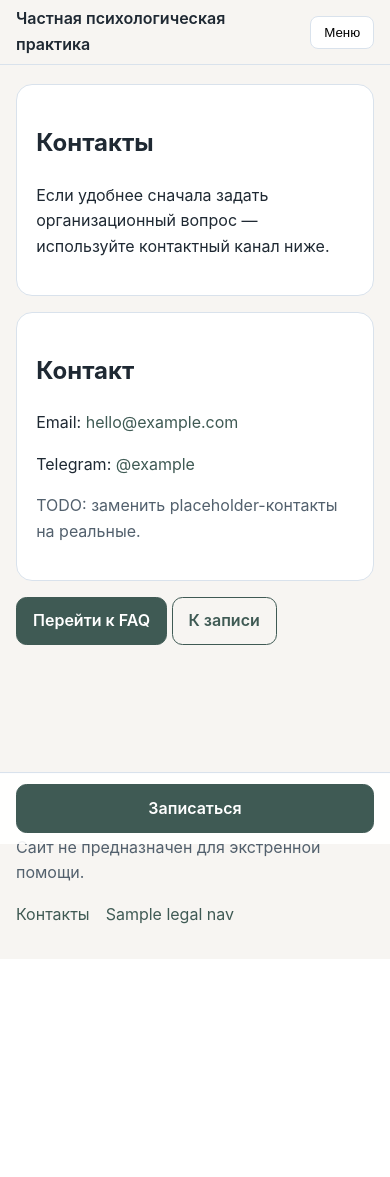
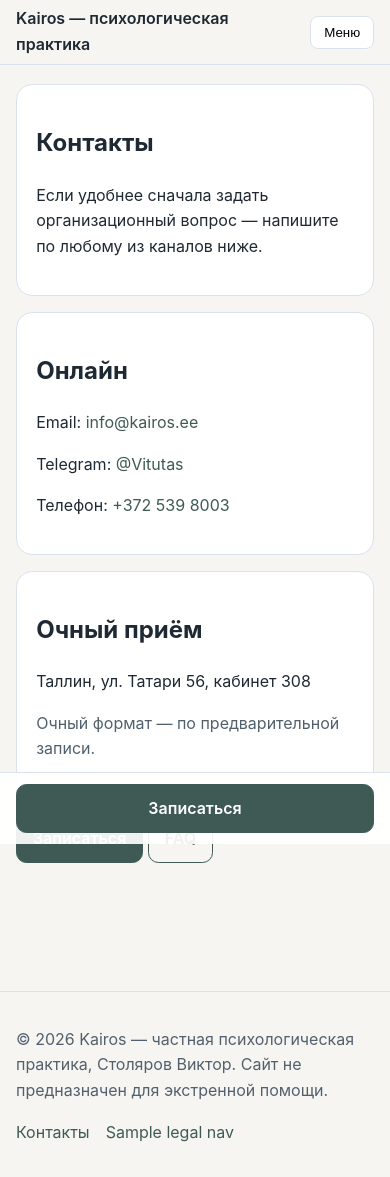
Before and after one commit to surf595/site, a Node project: template views/pages/contacts.ejs in a window 390 px wide. Before the commit the page ends 959 px from the top, so only its background shows below. Run offline with Node 20 templates, Linux system fonts and the light colour scheme; the template is opened without the code that fills it: most values are stand-ins (such as "Sample title", 1, 10 or a date in 2020).

Commit message:
content: add real contacts, brand name Kairos, specialist Victor Stolyarov
- CONT-1: Replace all placeholder contacts with real data
  - Email: info@kairos.ee
  - Telegram: @Vitutas
  - Phone: +372 539 8003
  - Address: Tallinn, Tatari 56, office 308
- Brand: Set practice name to "Kairos" everywhere (header, footer, meta)
- About: Update hero with specialist name Столяров Виктор
- Contacts: Restructure page into online/in-person cards
- SEO: Update page titles and meta descriptions with real brand and location
- PERF-1: Install and wire compression middleware (npm install)

https://claude.ai/code/session_014Pe6NA1upMMGqNrJp5rpjG

```diff
--- a/server.js
+++ b/server.js
@@ -130,8 +130,8 @@ app.get("/sitemap.xml", (req, res) => {
 app.get("/", (req, res) => {
   render(res, "pages/home", {
     page: meta(
-      "Психологическая практика — бережная индивидуальная работа",
-      "Русскоязычная психологическая практика: ясный формат, конфиденциальность и спокойный путь к записи.",
+      "Kairos — психологическая практика в Таллине | Столяров Виктор",
+      "Частная психологическая практика на русском языке. Индивидуальная работа онлайн и очно в Таллине. Запись: info@kairos.ee",
       "/"
     ),
     faq,
@@ -140,7 +140,7 @@ app.get("/", (req, res) => {
 
 app.get("/about", (req, res) => {
   render(res, "pages/about", {
-    page: meta("О специалисте", "Подход, квалификация, границы и формат работы.", "/about"),
+    page: meta("О специалисте — Столяров Виктор", "Частная психологическая практика в Таллине. Индивидуальная работа со взрослыми на русском языке.", "/about"),
   });
 });
 
@@ -187,7 +187,7 @@ app.get("/faq", (req, res) => {
 
 app.get("/contacts", (req, res) => {
   render(res, "pages/contacts", {
-    page: meta("Контакты", "Альтернативный способ связи и организационные вопросы.", "/contacts"),
+    page: meta("Контакты — Kairos", "Таллин, Татари 56, кабинет 308. Email: info@kairos.ee, Telegram: @Vitutas, тел. +372 539 8003.", "/contacts"),
   });
 });
 
--- a/views/pages/contacts.ejs
+++ b/views/pages/contacts.ejs
@@ -2,13 +2,20 @@
 <%- include('../partials/header') %>
 <section class="hero">
   <h1>Контакты</h1>
-  <p>Если удобнее сначала задать организационный вопрос — используйте контактный канал ниже.</p>
+  <p>Если удобнее сначала задать организационный вопрос — напишите по любому из каналов ниже.</p>
 </section>
-<section class="card">
-  <h2>Контакт</h2>
-  <p>Email: <a href="mailto:hello@example.com">hello@example.com</a></p>
-  <p>Telegram: <a href="https://t.me/example" rel="nofollow noopener">@example</a></p>
-  <p class="muted">TODO: заменить placeholder-контакты на реальные.</p>
+<section class="grid two">
+  <article class="card">
+    <h2>Онлайн</h2>
+    <p>Email: <a href="mailto:info@kairos.ee">info@kairos.ee</a></p>
+    <p>Telegram: <a href="https://t.me/Vitutas" rel="nofollow noopener">@Vitutas</a></p>
+    <p>Телефон: <a href="tel:+3725398003">+372 539 8003</a></p>
+  </article>
+  <article class="card">
+    <h2>Очный приём</h2>
+    <p>Таллин, ул. Татари 56, кабинет 308</p>
+    <p class="muted">Очный формат — по предварительной записи.</p>
+  </article>
 </section>
-<p><a class="btn" href="/faq">Перейти к FAQ</a> <a class="btn secondary" href="/booking">К записи</a></p>
+<p><a class="btn" href="/booking">Записаться</a> <a class="btn secondary" href="/faq">FAQ</a></p>
 <%- include('../partials/footer') %>
--- a/views/partials/footer.ejs
+++ b/views/partials/footer.ejs
@@ -4,7 +4,7 @@
 </div>
 <footer class="site-footer">
   <div class="container">
-    <p class="muted">© <%= new Date().getFullYear() %> Частная психологическая практика. Сайт не предназначен для экстренной помощи.</p>
+    <p class="muted">© <%= new Date().getFullYear() %> Kairos — частная психологическая практика, Столяров Виктор. Сайт не предназначен для экстренной помощи.</p>
     <nav class="footer-links" aria-label="Юридическая навигация">
       <a href="/contacts">Контакты</a>
       <% legalNav.forEach((item) => { %>
--- a/views/partials/header.ejs
+++ b/views/partials/header.ejs
@@ -1,7 +1,7 @@
 <a class="skip-link" href="#main-content">Перейти к содержимому</a>
 <header class="site-header">
   <div class="container header-row">
-    <a class="brand" href="/">Частная психологическая практика</a>
+    <a class="brand" href="/">Kairos — психологическая практика</a>
     <button class="menu-toggle" data-menu-toggle aria-expanded="false" aria-controls="site-nav">Меню</button>
     <nav id="site-nav" class="main-nav" data-main-nav aria-label="Главное меню">
       <ul>
```
Also changed, not shown: views/pages/about.ejs (+5 -4 lines), 1 other file.
